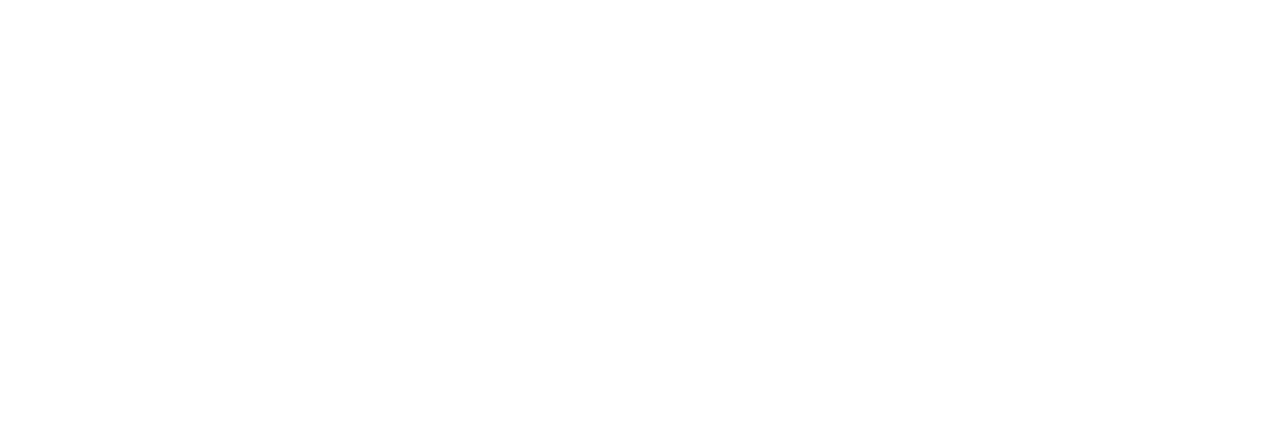
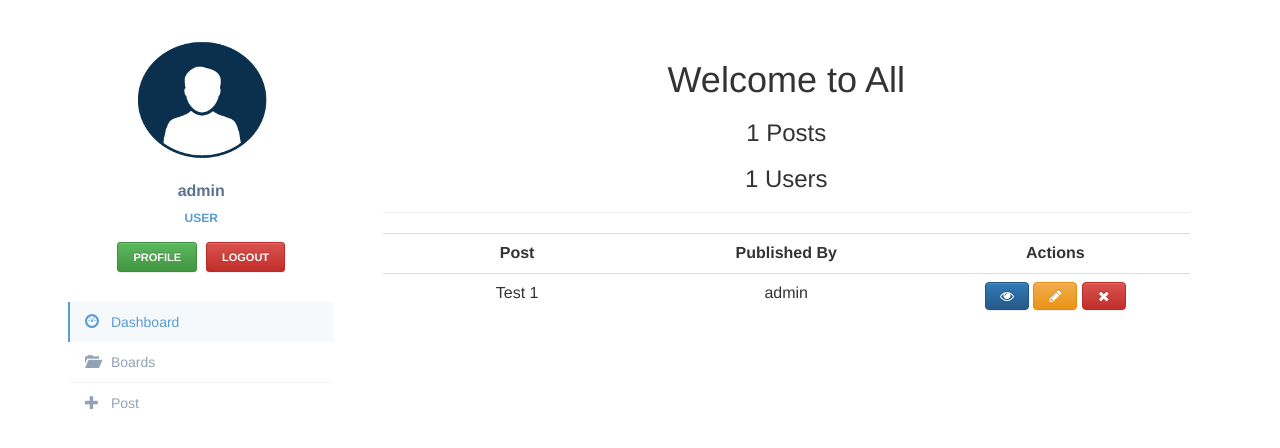
Before and after one commit to porowns/Boards, a Django app: page /view-board/7/ in a window 1280 px wide. Before the commit the part shown is empty. Shown: the top 448 px of the page. Run offline with Django 3.2, Linux system fonts and the light colour scheme; a user stored in the database is signed in; data comes from the database, SQL or seed files in the repository; both versions use the stored data as it was after the commit; some libraries are stand-ins or nearby versions; some web fonts are replaced.

Commit message:
View board complete, all Boards functions are finished.

```diff
--- /dev/null
+++ b/Boards/app/static/app/css/view.css
@@ -0,0 +1,12 @@
+.posts {
+    width: 100%;
+}
+
+.pheader {
+    background-color: #b5b5b5;
+    width: 100%;
+}
+
+.pbody {
+    background-color: #d8d8d8;
+}
--- a/Boards/app/templates/base.html
+++ b/Boards/app/templates/base.html
@@ -3,6 +3,7 @@
    <title>Boards</title>
    <link rel="stylesheet" type="text/css" href="{% static "app/css/main.css" %}">
    <link rel="stylesheet" type="text/css" href="{% static "app/css/nav.css" %}">
+   <link rel="stylesheet" type="text/css" href="{% static "app/css/view.css" %}">
    <script src="{% static "app/js/nav.js" %}"></script>
    <link rel="stylesheet" href="https://maxcdn.bootstrapcdn.com/bootstrap/3.3.7/css/bootstrap.min.css">
     <link rel="stylesheet" href="https://maxcdn.bootstrapcdn.com/bootstrap/3.3.7/js/bootstrap.min.js">
--- a/Boards/app/templates/boards.html
+++ b/Boards/app/templates/boards.html
@@ -30,9 +30,9 @@
             {{ board.moderator.username }}
           </td>
           <td>
-            <button onclick="location.href ='view-board/{{ board.id}}';" type="button" class="btn btn-primary view-button"><i class="fa fa-fw fa-eye"></i></button>
-            <button onclick="location.href ='modify-board/{{ board.id }}';" type="button" class="btn btn-warning view-button"><i class="fa fa-fw fa-pencil"></i></button>
-            <button onclick="location.href ='remove-board/{{ board.id }}';" type="button" class="btn btn-danger view-button"><i class="fa fa-fw fa-times"></i></button>
+            <button onclick="location.href ='/view-post/{{ board.id}}';" type="button" class="btn btn-primary view-button"><i class="fa fa-fw fa-eye"></i></button>
+            <button onclick="location.href ='/modify-post/{{ board.id }}';" type="button" class="btn btn-warning view-button"><i class="fa fa-fw fa-pencil"></i></button>
+            <button onclick="location.href ='/remove-post/{{ board.id }}';" type="button" class="btn btn-danger view-button"><i class="fa fa-fw fa-times"></i></button>
           </td>
         </tr>
         {% else %}
--- a/Boards/app/templates/view_board.html
+++ b/Boards/app/templates/view_board.html
@@ -0,0 +1,35 @@
+{% extends "base.html" %}
+{% block content %}
+<div class="greeting">
+  <h1>Welcome to {{board.title}}</h1>
+  <h3>{{posts.count}} Posts</h3>
+  <h3>{{user_count}} Users</h3>
+  <hr>
+</div>
+
+<div class="posts">
+    <table class="table"style="width:100%">
+     <tr>
+       <th class="tablehead">Post</th>
+       <th class="tablehead">Published By</th>
+       <th class="tablehead">Actions</th>
+     </tr>
+     {% for post in posts %}
+       <tr>
+         <td>
+           {{post.title }}
+         </td>
+         <td>
+           {{ post.author}}
+         </td>
+         <td>
+           <button onclick="location.href ='/view-board/{{ board.id}}';" type="button" class="btn btn-primary view-button"><i class="fa fa-fw fa-eye"></i></button>
+           <button onclick="location.href ='/modify-board/{{ board.id }}';" type="button" class="btn btn-warning view-button"><i class="fa fa-fw fa-pencil"></i></button>
+           <button onclick="location.href ='/remove-board/{{ board.id }}';" type="button" class="btn btn-danger view-button"><i class="fa fa-fw fa-times"></i></button>
+         </td>
+       </tr>
+
+     {% endfor %}
+   </table>
+</div>
+{% endblock %}
--- a/Boards/app/views.py
+++ b/Boards/app/views.py
@@ -100,6 +100,15 @@ def logoutUser(request):
 
 def viewBoard(request, pk):
     user = request.user
+    board = Board.objects.get(pk=pk)
+    post_list = Post.objects.filter(board = board)
+    user_list = ['1']
+    user_count = len(user_list)
+    for post in Post.objects.filter(board = board):
+        if post.author in user_list:
+            pass
+        else:
+            user_list.append(post.author)
     if user.is_authenticated():
         user = request.user
         usergroup = getGroup(user)
@@ -109,6 +118,10 @@ def viewBoard(request, pk):
             context={
                 'user': user,
                 'usergroup': usergroup,
+                'board': board,
+                'posts': post_list,
+                'user_list': user_list,
+                'user_count': user_count,
             }
         )
     else:
```
Also changed, not shown: Boards/db.sqlite3.
